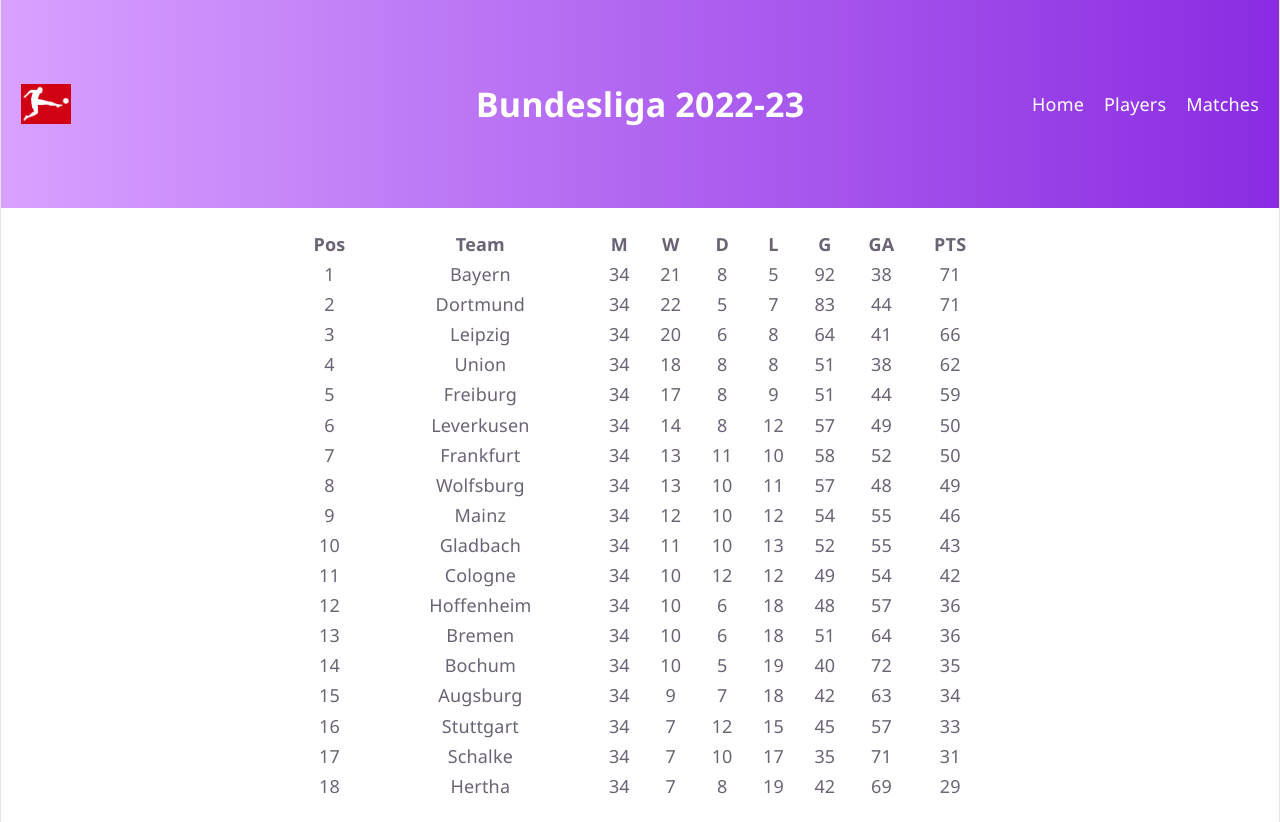
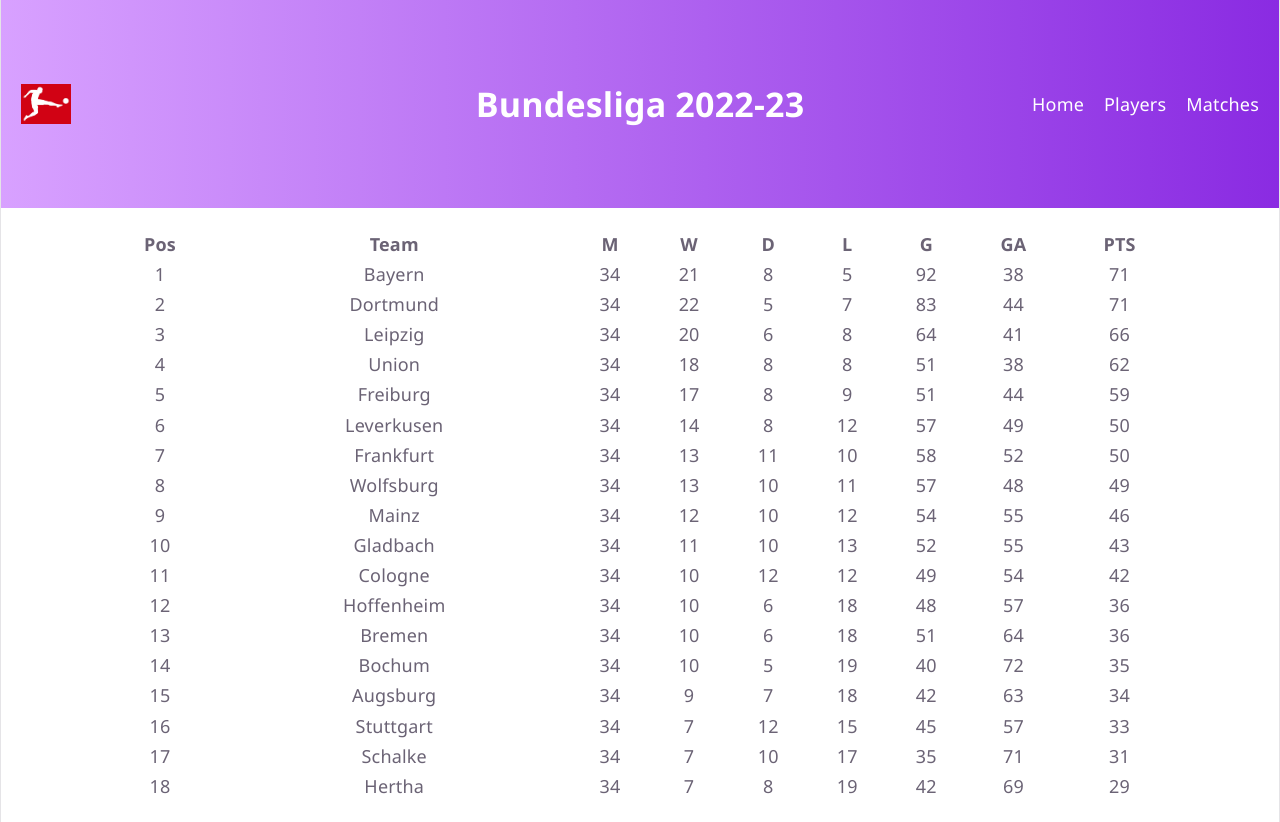
Before and after one commit to W-ren-P/react_master_v2, a React (Vite) app in the folder cp-bootcamp/: page /#/ in a window 1280 px wide. Built offline with nearby package versions, Linux system fonts and the light colour scheme.

Commit message:
Made Matches table wider

```diff
--- a/cp-bootcamp/src/App.css
+++ b/cp-bootcamp/src/App.css
@@ -145,7 +145,7 @@
   margin: 20px 230px;
 }
 
-.table_container_b {
+.table_container_c {
   display: flex;
   flex-direction: column;
   justify-content: center; /* Vertical alignment */
--- a/cp-bootcamp/src/LeagueTable.jsx
+++ b/cp-bootcamp/src/LeagueTable.jsx
@@ -135,7 +135,7 @@
   }, []);
 
   return (
-    <div className="table_container">
+    <div className="table_container_c">
       {tableRows.length === 0 ? (
         <p>Loading league table...</p>
       ) : (
```
